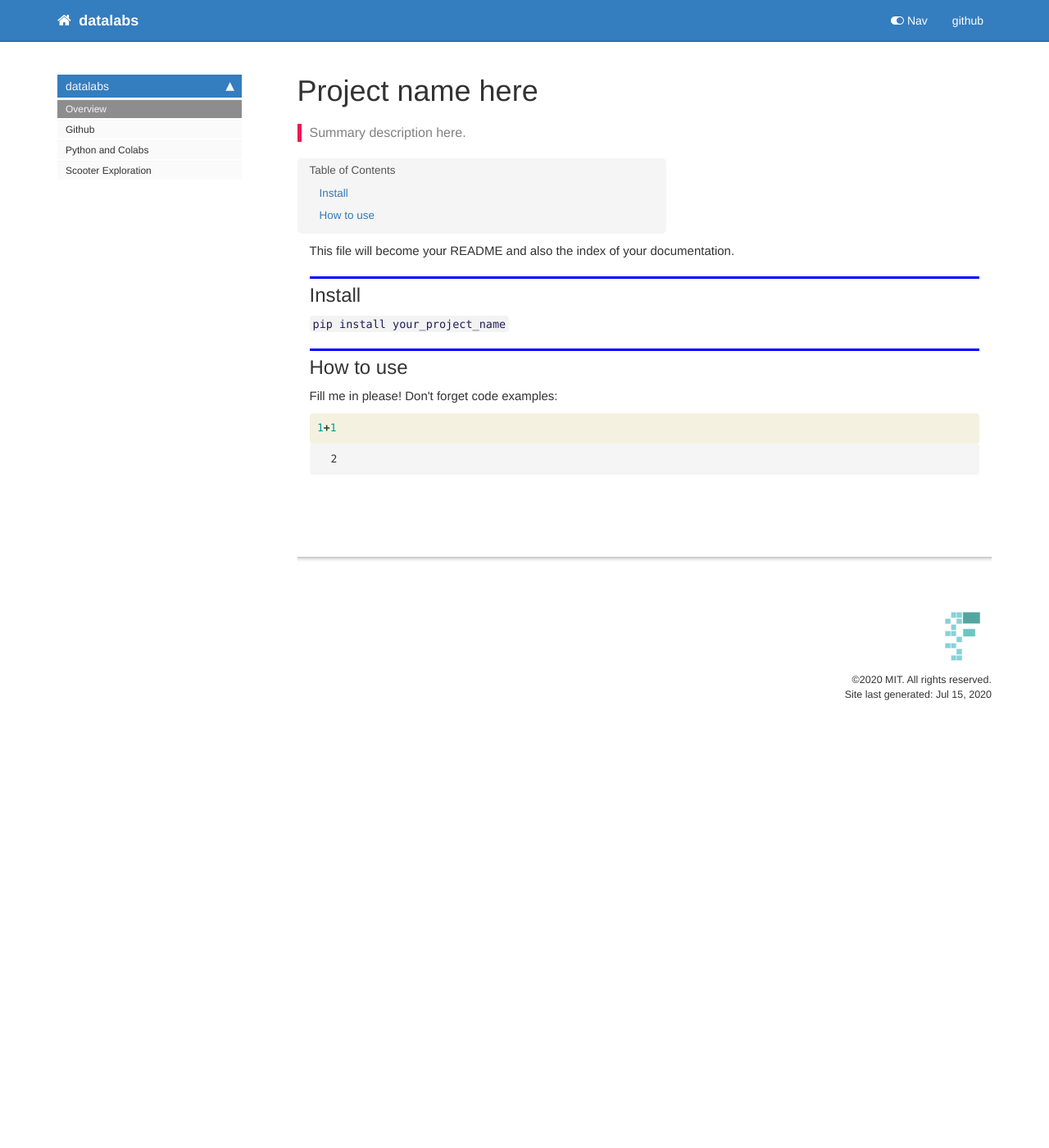
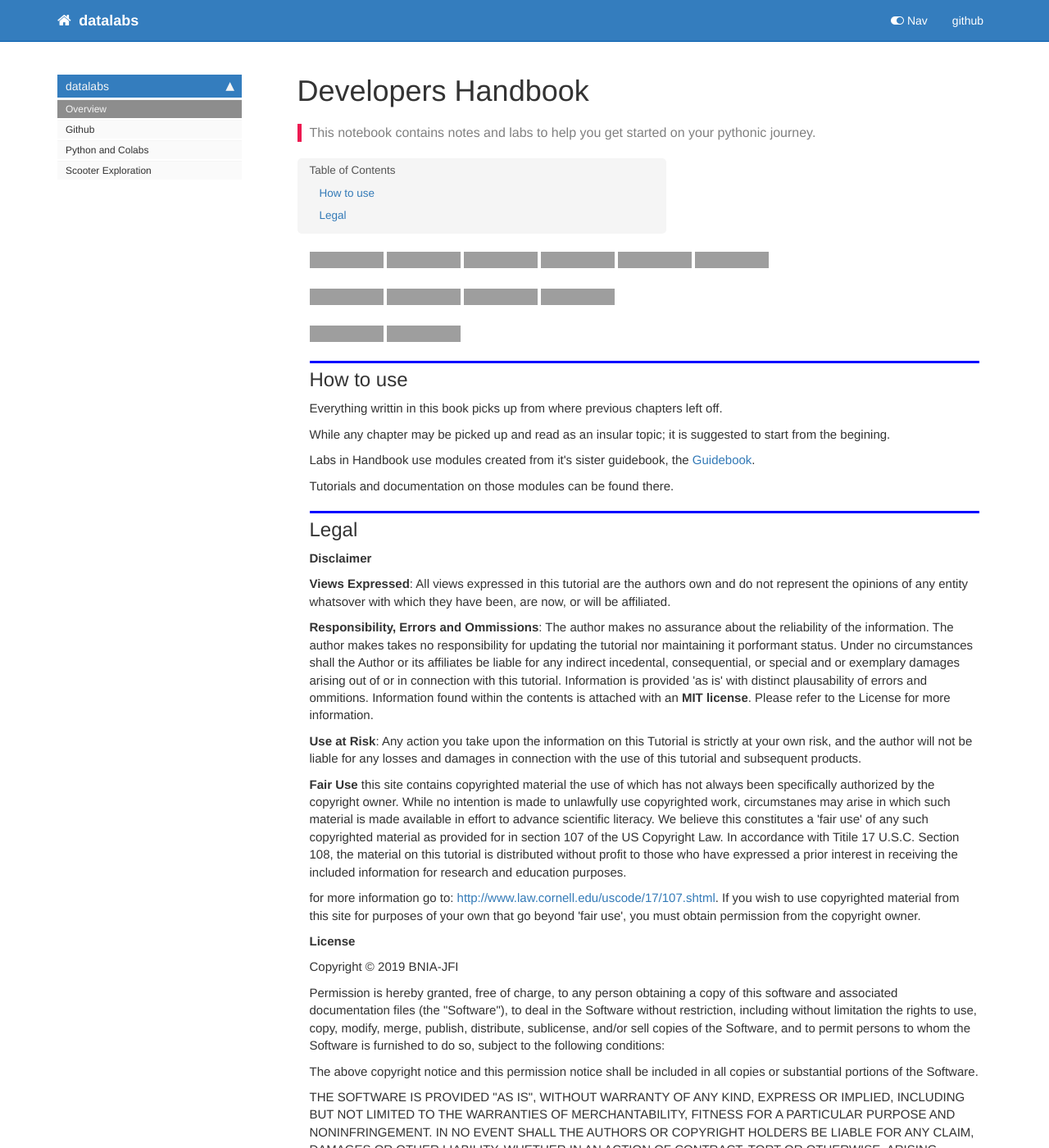
Before and after one commit to karpatic/datalab, a Jekyll site: the page built from docs/index.html, in a window 1280 px wide and 1400 px high. Shown: the whole window at 82% size. Built offline with Jekyll 4.4.1, drawn with Linux system fonts in a browser that asks for light colours; nearby versions of some CDN libraries; comment, search, counter and statistics services are not loaded; some of the changed text lies outside the part shown; grey boxes are pictures that could not be loaded.

Commit message:
Updated the index readme

```diff
--- a/docs/index.html
+++ b/docs/index.html
@@ -1,12 +1,12 @@
 ---
 
-title: Project name here
+title: Developers Handbook
 
 keywords: fastai
 sidebar: home_sidebar
 
-summary: "Summary description here."
-description: "Summary description here."
+summary: "This notebook contains notes and labs to help you get started on your pythonic journey. "
+description: "This notebook contains notes and labs to help you get started on your pythonic journey. "
 ---
 <!--
 
@@ -29,20 +29,18 @@ description: "Summary description here."
 
 <div class="cell border-box-sizing text_cell rendered"><div class="inner_cell">
 <div class="text_cell_render border-box-sizing rendered_html">
-<p>This file will become your README and also the index of your documentation.</p>
-
-</div>
-</div>
-</div>
-<div class="cell border-box-sizing text_cell rendered"><div class="inner_cell">
-<div class="text_cell_render border-box-sizing rendered_html">
-<h2 id="Install">Install<a class="anchor-link" href="#Install"> </a></h2>
-</div>
-</div>
-</div>
-<div class="cell border-box-sizing text_cell rendered"><div class="inner_cell">
-<div class="text_cell_render border-box-sizing rendered_html">
-<p><code>pip install your_project_name</code></p>
+<p><a href="https://opensource.org/"><img src="https://badges.frapsoft.com/os/v1/open-source.svg?v=103" alt="Open Source"></a>
+<a href="https://github.com/karpatic/datalabs/blob/master/LICENSE"><img src="https://img.shields.io/npm/l/all-contributors.svg?style=flat" alt="NPM License"></a>
+<a href="https://karpatic.github.io"><img src="http://img.shields.io/badge/Status-Active-green.svg" alt="Active"></a>
+<a href="https://pypi.python.org/pypi/dataplay/"><img src="https://img.shields.io/pypi/pyversions/dataplay.svg" alt="Python Versions"></a>
+<a href=""><img src="https://img.shields.io/github/last-commit/karpatic/datalabs.svg?style=flat" alt="GitHub last commit"></a>
+<a href="http://unmaintained.tech/"><img src="http://unmaintained.tech/badge.svg" alt="No Maintenance Intended"></a></p>
+<p><a href="https://github.com/karpatic/datalabs"><img src="https://img.shields.io/github/stars/karpatic/datalabs.svg?style=social&amp;label=Star" alt="GitHub stars"></a>
+<a href="https://github.com/karpatic/datalabs"><img src="https://img.shields.io/github/watchers/karpatic/datalabs.svg?style=social&amp;label=Watch" alt="GitHub watchers"></a>
+<a href="https://github.com/karpatic/datalabs"><img src="https://img.shields.io/github/forks/karpatic/datalabs.svg?style=social&amp;label=Fork" alt="GitHub forks"></a>
+<a href="https://github.com/karpatic/datalabs"><img src="https://img.shields.io/github/followers/karpatic.svg?style=social&amp;label=Follow" alt="GitHub followers"></a></p>
+<p><a href="https://twitter.com/intent/tweet?text=Check%20out%20this%20%E2%9C%A8%20colab%20by%20@bniajfi%20https://github.com/karpatic/datalabs%20%F0%9F%A4%97"><img src="https://img.shields.io/twitter/url/https/github.com/karpatic/datalabs.svg?style=social" alt="Tweet"></a>
+<a href="https://twitter.com/bniajfi"><img src="https://img.shields.io/twitter/follow/bniajfi.svg?style=social" alt="Twitter Follow"></a></p>
 
 </div>
 </div>
@@ -55,42 +53,39 @@ description: "Summary description here."
 </div>
 <div class="cell border-box-sizing text_cell rendered"><div class="inner_cell">
 <div class="text_cell_render border-box-sizing rendered_html">
-<p>Fill me in please! Don't forget code examples:</p>
+<p>Everything writtin in this book picks up from where previous chapters left off.</p>
+<p>While any chapter may be picked up and read as an insular topic; it is suggested to start from the begining.</p>
+<p>Labs in Handbook use modules created from it's sister guidebook, the <a href="https://karpatic.github.io/dataplay/">Guidebook</a>.</p>
+<p>Tutorials and documentation on those modules can be found there.</p>
 
 </div>
 </div>
 </div>
-    {% raw %}
-
-<div class="cell border-box-sizing code_cell rendered">
-<div class="input">
-
-<div class="inner_cell">
-    <div class="input_area">
-<div class=" highlight hl-ipython3"><pre><span></span><span class="mi">1</span><span class="o">+</span><span class="mi">1</span>
-</pre></div>
-
-    </div>
+<div class="cell border-box-sizing text_cell rendered"><div class="inner_cell">
+<div class="text_cell_render border-box-sizing rendered_html">
+<h2 id="Legal">Legal<a class="anchor-link" href="#Legal"> </a></h2>
 </div>
 </div>
-
-<div class="output_wrapper">
-<div class="output">
-
-<div class="output_area">
-
-
-
-<div class="output_text output_subarea output_execute_result">
-<pre>2</pre>
 </div>
-
-</div>
+<div class="cell border-box-sizing text_cell rendered"><div class="inner_cell">
+<div class="text_cell_render border-box-sizing rendered_html">
+<p><strong>Disclaimer</strong></p>
+<p><strong>Views Expressed</strong>:
+All views expressed in this tutorial are the authors own and do not represent the opinions of any entity whatsover with which they have been, are now, or will be affiliated.</p>
+<p><strong>Responsibility, Errors and Ommissions</strong>:
+The author makes no assurance about the reliability of the information. The author makes takes no responsibility for updating the tutorial nor maintaining it porformant status. Under no circumstances shall the Author or its affiliates be liable for any indirect incedental, consequential, or special and or exemplary damages arising out of or in connection with this tutorial. Information is provided 'as is' with distinct plausability of errors and ommitions. Information found within the contents is attached with an <strong>MIT license</strong>. Please refer to the License for more information.</p>
+<p><strong>Use at Risk</strong>:
+Any action you take upon the information on this Tutorial is strictly at your own risk, and the author will not be liable for any losses and damages in connection with the use of this tutorial and subsequent products.</p>
+<p><strong>Fair Use</strong>
+this site contains copyrighted material the use of which has not always been specifically authorized by the copyright owner. While no intention is made to unlawfully use copyrighted work, circumstanes may arise in which such material is made available in effort to advance scientific literacy. We believe this constitutes a 'fair use' of any such copyrighted material as provided for in section 107 of the US Copyright Law. In accordance with Titile 17 U.S.C. Section 108, the material on this tutorial is distributed without profit to those who have expressed a prior interest in receiving the included information for research and education purposes.</p>
+<p>for more information go to: <a href="http://www.law.cornell.edu/uscode/17/107.shtml">http://www.law.cornell.edu/uscode/17/107.shtml</a>. If you wish to use copyrighted material from this site for purposes of your own that go beyond 'fair use', you must obtain permission from the copyright owner.</p>
+<p><strong>License</strong></p>
+<p>Copyright © 2019 BNIA-JFI</p>
+<p>Permission is hereby granted, free of charge, to any person obtaining a copy of this software and associated documentation files (the "Software"), to deal in the Software without restriction, including without limitation the rights to use, copy, modify, merge, publish, distribute, sublicense, and/or sell copies of the Software, and to permit persons to whom the Software is furnished to do so, subject to the following conditions:</p>
+<p>The above copyright notice and this permission notice shall be included in all copies or substantial portions of the Software.</p>
+<p>THE SOFTWARE IS PROVIDED "AS IS", WITHOUT WARRANTY OF ANY KIND, EXPRESS OR IMPLIED, INCLUDING BUT NOT LIMITED TO THE WARRANTIES OF MERCHANTABILITY, FITNESS FOR A PARTICULAR PURPOSE AND NONINFRINGEMENT. IN NO EVENT SHALL THE AUTHORS OR COPYRIGHT HOLDERS BE LIABLE FOR ANY CLAIM, DAMAGES OR OTHER LIABILITY, WHETHER IN AN ACTION OF CONTRACT, TORT OR OTHERWISE, ARISING FROM, OUT OF OR IN CONNECTION WITH THE SOFTWARE OR THE USE OR OTHER DEALINGS IN THE SOFTWARE.</p>
 
 </div>
 </div>
-
 </div>
-    {% endraw %}
-
 </div>
```
Also changed, not shown: README.md, 1 other file.
